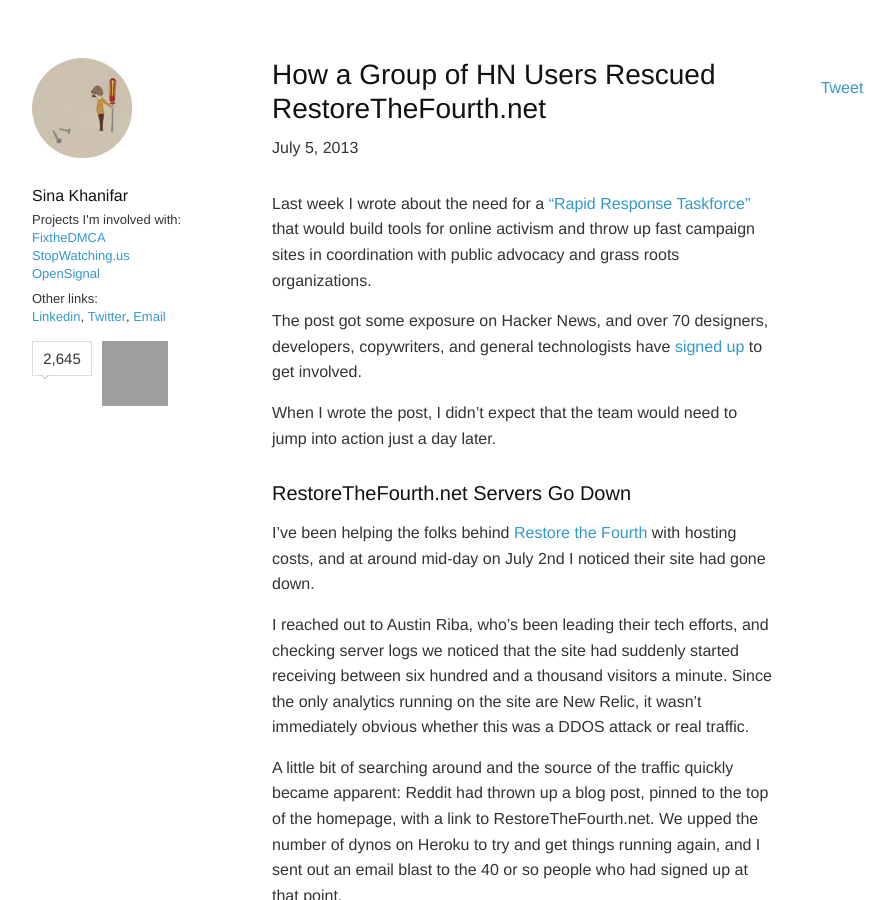
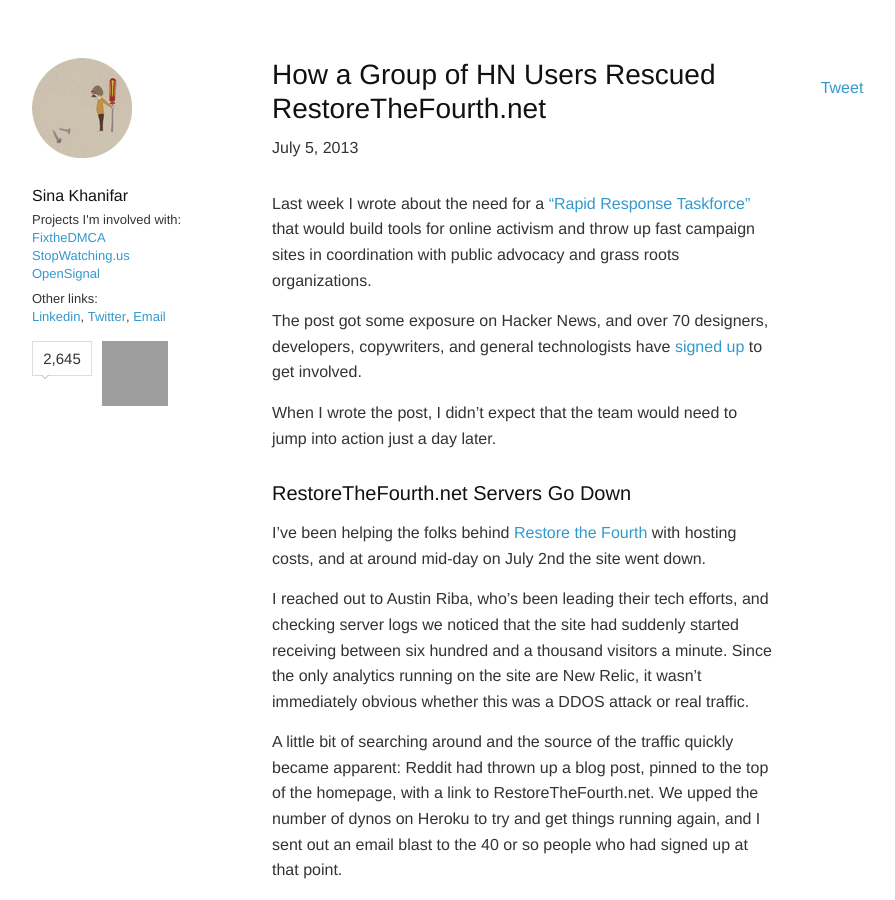
Before and after one commit to sinak/sinak.github.com, a Jekyll site: the page built from _posts/2013-07-05-helping-rt4.md, in a window 1280 px wide and 900 px high. Shown: the whole window, without its empty margins (178-1073 px from the left). Built offline with Jekyll 4.4.1, drawn with Linux system fonts in a browser that asks for light colours; nearby versions of some CDN libraries; some web fonts are replaced; Markdown is read by kramdown in place of the engine named in the settings; comment, search, counter and statistics services are not loaded; grey boxes are pictures that could not be loaded.

Commit message:
more text changes

```diff
--- a/_posts/2013-07-05-helping-rt4.md
+++ b/_posts/2013-07-05-helping-rt4.md
@@ -15,7 +15,7 @@
 
 ### RestoreTheFourth.net Servers Go Down
 
-I've been helping the folks behind <a href="http://www.restorethefourth.net">Restore the Fourth</a> with hosting costs, and at around mid-day on July 2nd I noticed their site had gone down.
+I've been helping the folks behind <a href="http://www.restorethefourth.net">Restore the Fourth</a> with hosting costs, and at around mid-day on July 2nd the site went down.
 
 I reached out to Austin Riba, who's been leading their tech efforts, and checking server logs we noticed that the site had suddenly started receiving between six hundred and a thousand visitors a minute. Since the only analytics running on the site are New Relic, it wasn't immediately obvious whether this was a DDOS attack or real traffic.
 
```
